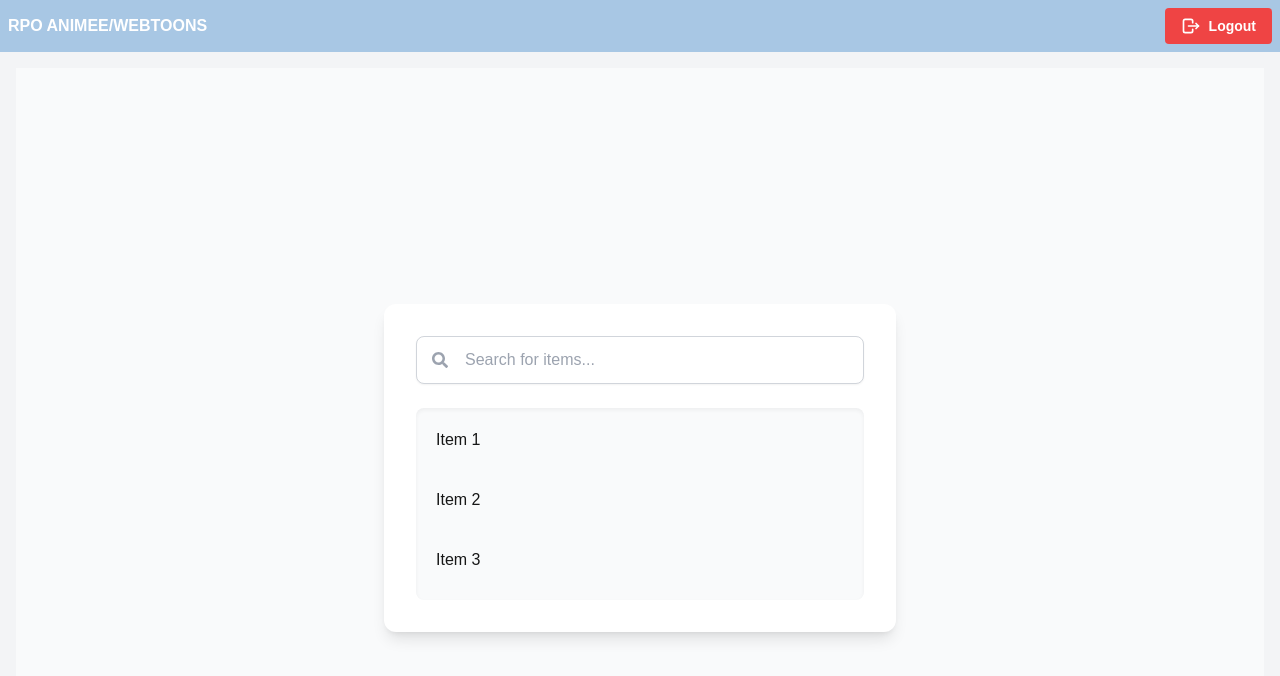
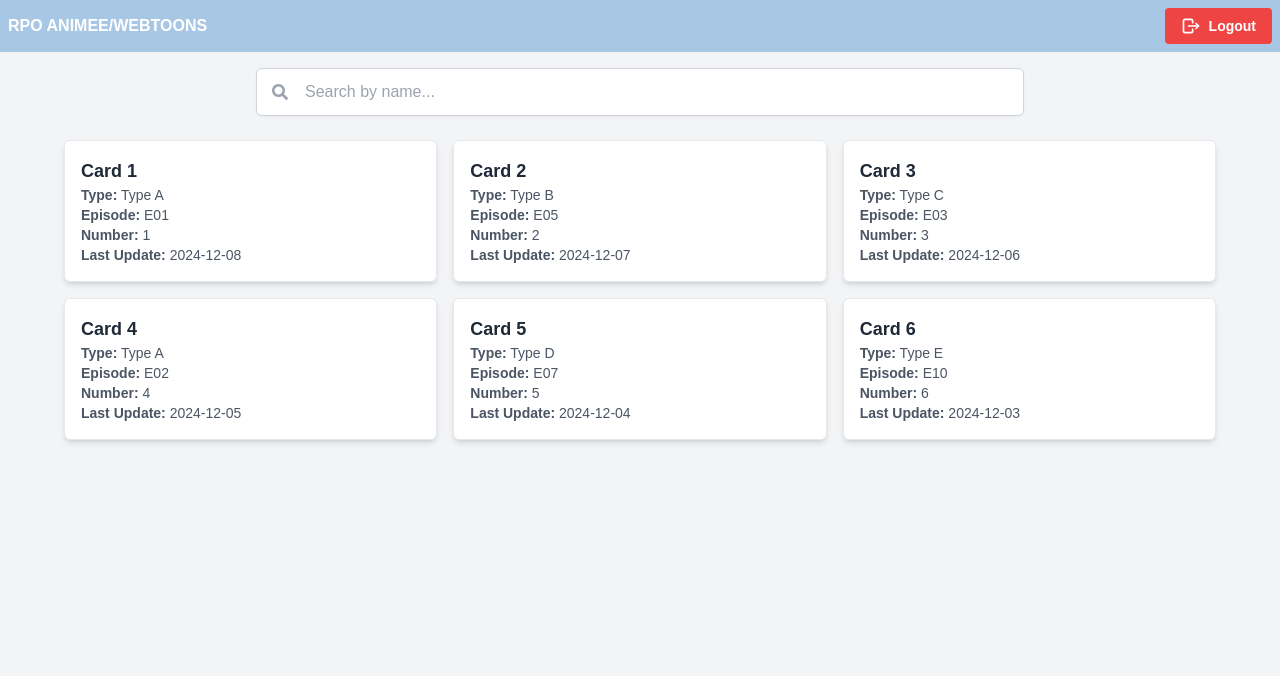
Before and after one commit to SimBienvenueHoulBoumi/rempro-dashboard, a Next.js app: page /home in a window 1280 px wide. Shown: the top 676 px of the page. Built offline with nearby package versions, Linux system fonts and the light colour scheme.

Commit message:
✨ Home
add filters

```diff
--- a/src/app/(dashboard)/home/page.tsx
+++ b/src/app/(dashboard)/home/page.tsx
@@ -1,57 +1,123 @@
-"use client"
+"use client";
 
 import React, { useState } from "react";
 import { FaSearch } from "react-icons/fa";
 
+interface CardItem {
+  name: string;
+  type: string;
+  episode: string;
+  number: number;
+  lastUpdate: string;
+}
+
 export default function Home() {
   const [searchQuery, setSearchQuery] = useState("");
+
+  // Exemple de données pour les cartes
+  const sampleData: CardItem[] = [
+    {
+      name: "Card 1",
+      type: "Type A",
+      episode: "E01",
+      number: 1,
+      lastUpdate: "2024-12-08",
+    },
+    {
+      name: "Card 2",
+      type: "Type B",
+      episode: "E05",
+      number: 2,
+      lastUpdate: "2024-12-07",
+    },
+    {
+      name: "Card 3",
+      type: "Type C",
+      episode: "E03",
+      number: 3,
+      lastUpdate: "2024-12-06",
+    },
+    {
+      name: "Card 4",
+      type: "Type A",
+      episode: "E02",
+      number: 4,
+      lastUpdate: "2024-12-05",
+    },
+    {
+      name: "Card 5",
+      type: "Type D",
+      episode: "E07",
+      number: 5,
+      lastUpdate: "2024-12-04",
+    },
+    {
+      name: "Card 6",
+      type: "Type E",
+      episode: "E10",
+      number: 6,
+      lastUpdate: "2024-12-03",
+    },
+  ];
+
+  // Fonction de recherche par nom
+  const searchByName = (query: string) => {
+    return sampleData.filter((item) =>
+      item.name.toLowerCase().includes(query.toLowerCase())
+    );
+  };
+
+  // Appliquer la recherche sur les données
+  const filteredData = searchByName(searchQuery);
 
   const handleSearchChange = (e: React.ChangeEvent<HTMLInputElement>) => {
     setSearchQuery(e.target.value);
   };
 
-  // Liste d'exemple pour afficher après la recherche
-  const sampleList = ["Item 1", "Item 2", "Item 3", "Item 4", "Item 5"];
-
   return (
-    <div className="flex flex-col justify-center items-center bg-gray-50 h-screen p-4">
-      {/* Conteneur central pour la barre de recherche et la liste */}
-      <div className="w-full max-w-lg shadow-lg rounded-xl bg-white p-8 space-y-6">
-        {/* Barre de recherche */}
-        <div className="relative w-full">
+    <div className="flex flex-col items-center bg-gray-100 min-h-screen p-4">
+      {/* Barre de recherche */}
+      <div className="w-full max-w-3xl mb-6">
+        <div className="relative">
           <input
             type="text"
             value={searchQuery}
             onChange={handleSearchChange}
-            placeholder="Search for items..."
-            className="w-full h-12 px-4 pl-12 rounded-lg border border-gray-300 shadow-sm focus:outline-none focus:ring-2 focus:ring-blue-400 transition-all"
+            placeholder="Search by name..."
+            className="w-full h-12 px-4 pl-12 rounded-md border border-gray-300 shadow-sm focus:outline-none focus:ring-2 focus:ring-blue-400 transition-all"
           />
           <FaSearch className="absolute left-4 top-1/2 transform -translate-y-1/2 text-gray-400" />
         </div>
+      </div>
 
-        {/* Liste de résultats */}
-        <div className="w-full max-h-48 overflow-auto bg-gray-50 rounded-lg shadow-inner p-2">
-          <ul className="space-y-3">
-            {sampleList
-              .filter((item) =>
-                item.toLowerCase().includes(searchQuery.toLowerCase())
-              )
-              .map((item, index) => (
-                <li
-                  key={index}
-                  className="p-3 rounded-lg hover:bg-blue-100 cursor-pointer transition-all"
-                >
-                  {item}
-                </li>
-              ))}
-            {/* Affichage lorsque la liste est vide */}
-            {sampleList.filter((item) =>
-              item.toLowerCase().includes(searchQuery.toLowerCase())
-            ).length === 0 && (
-              <li className="text-center text-gray-500 p-3">No results found</li>
-            )}
-          </ul>
-        </div>
+      {/* Grille responsive */}
+      <div className="grid grid-cols-1 sm:grid-cols-2 lg:grid-cols-3 gap-4 w-full max-w-6xl">
+        {filteredData.map((item, index) => (
+          <div
+            key={index}
+            className="bg-white shadow-md rounded-md p-4 border border-gray-200 transition-transform transform hover:scale-105"
+          >
+            <h3 className="text-lg font-semibold text-gray-800">{item.name}</h3>
+            <p className="text-sm text-gray-600">
+              <strong>Type:</strong> {item.type}
+            </p>
+            <p className="text-sm text-gray-600">
+              <strong>Episode:</strong> {item.episode}
+            </p>
+            <p className="text-sm text-gray-600">
+              <strong>Number:</strong> {item.number}
+            </p>
+            <p className="text-sm text-gray-600">
+              <strong>Last Update:</strong> {item.lastUpdate}
+            </p>
+          </div>
+        ))}
+        {/* Message si aucun résultat */}
+        {filteredData.length === 0 && (
+          <div className="text-gray-500 text-center col-span-full">
+            No items found.
+          </div>
+        )}
       </div>
     </div>
   );
--- a/src/app/(dashboard)/layout.tsx
+++ b/src/app/(dashboard)/layout.tsx
@@ -11,7 +11,7 @@ export default function DashboardLayout({
       <Sidebar />
       <div className="flex flex-1">
         {/* Main Content */}
-        <main className="flex-1 w-full overflow-auto bg-gray-100 p-4">{children}</main>
+        <main className="flex-1 w-full overflow-auto bg-gray-100">{children}</main>
       </div>
     </div>
   );
--- a/tailwind.config.ts
+++ b/tailwind.config.ts
@@ -14,6 +14,7 @@ export default {
       },
     },
   },
+  // eslint-disable-next-line @typescript-eslint/no-require-imports
   plugins: [require("daisyui")],
   daisyui: {
     themes: ["light", "dark"], // false: only light + dark | true: all themes | array: specific themes like this ["light", "dark", "cupcake"]
```
